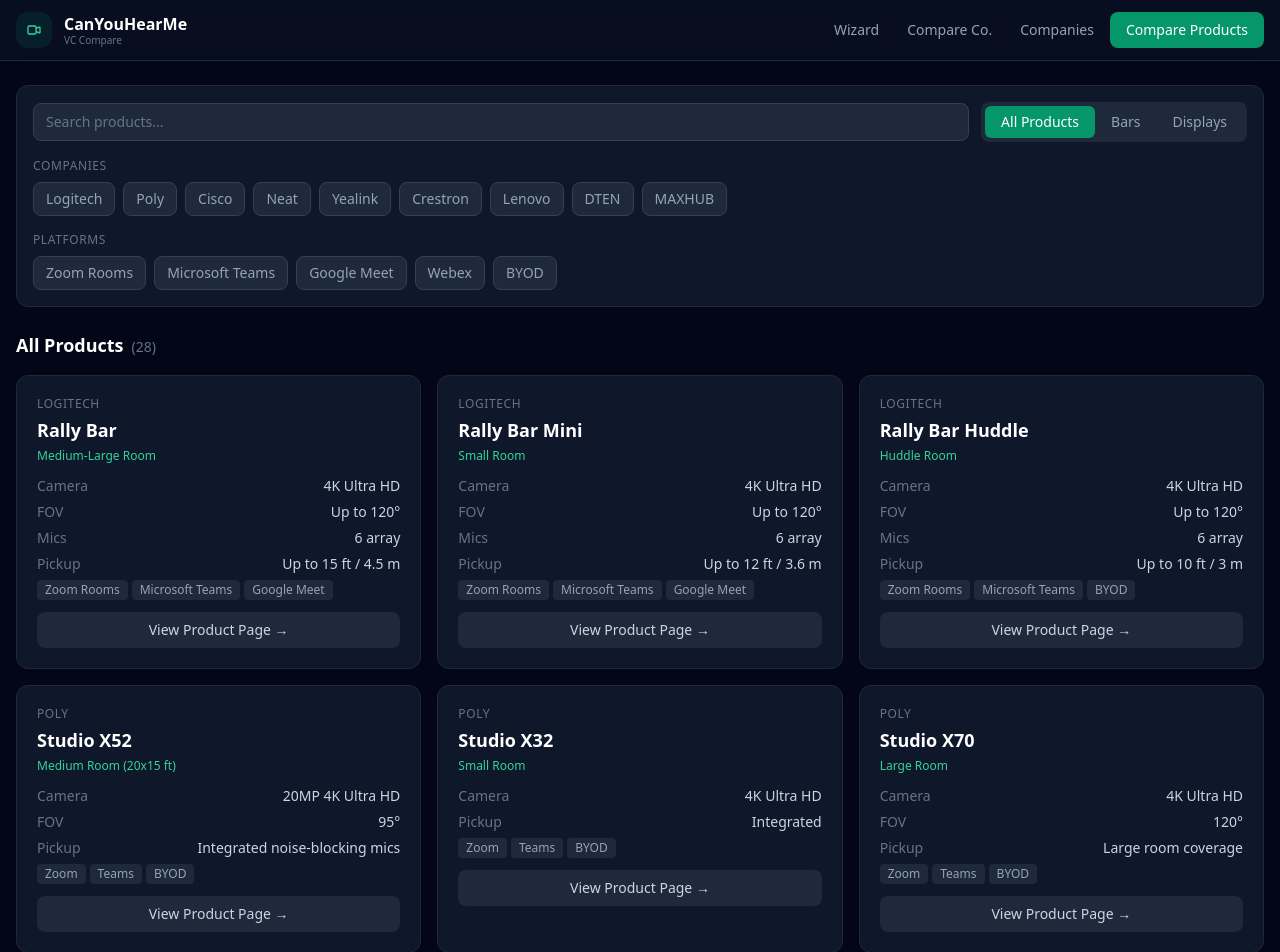
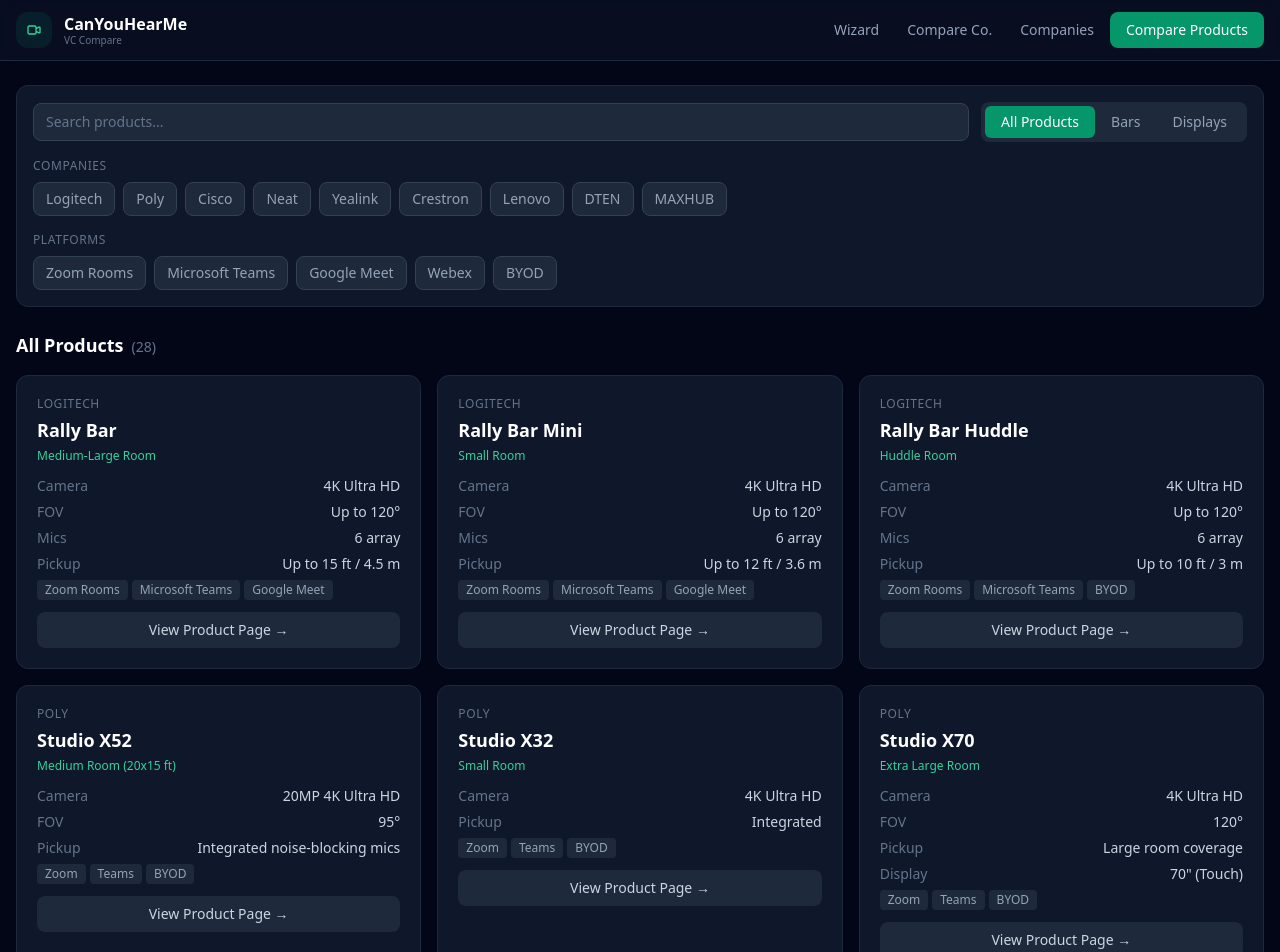
Before and after one commit to jpmoregain-eth/canyouhearme, a Next.js app: page / in a window 1280 px wide. Shown: the top 952 px of the page. Built offline with nearby package versions, Linux system fonts and the light colour scheme.

Commit message:
Audit fixes: Poly X70 reclassified as display, fix Logitech URLs

```diff
--- a/data/products.ts
+++ b/data/products.ts
@@ -40,7 +40,7 @@
     weight: 'Approx 5 kg',
     platformSupport: ['Zoom Rooms', 'Microsoft Teams', 'Google Meet', 'BYOD'],
     aiFeatures: ['AI Viewfinder', 'RightSight auto-framing', 'RightSound noise suppression'],
-    productUrl: 'https://www.logitech.com/en-us/products/video-conferencing/room-solutions/rallybarmini.html',
+    productUrl: 'https://www.logitech.com/en-us/products/video-conferencing/room-solutions/rally-bar-mini.html',
   },
   {
     id: 'logitech-rally-bar-huddle',
@@ -60,7 +60,7 @@
     weight: 'Compact',
     platformSupport: ['Zoom Rooms', 'Microsoft Teams', 'BYOD'],
     aiFeatures: ['AI Viewfinder', 'RightSight auto-framing'],
-    productUrl: 'https://www.logitech.com/en-us/products/video-conferencing/room-solutions/rallybarhuddle.html',
+    productUrl: 'https://www.logitech.com/en-us/products/video-conferencing/room-solutions/rally-bar-huddle.html',
   },
   {
     id: 'poly-studio-x52',
@@ -107,8 +107,8 @@
     id: 'poly-studio-x70',
     name: 'Studio X70',
     company: 'Poly',
-    category: 'bar',
-    subCategory: 'Large Room',
+    category: 'display',
+    subCategory: 'Extra Large Room',
     cameraResolution: '4K Ultra HD',
     fieldOfView: '120°',
     opticalZoom: '5x',
@@ -116,6 +116,9 @@
     micCount: undefined,
     micPickupRange: 'Large room coverage',
     speakerOutput: 'Powerful built-in speakers',
+    displaySize: '70"',
+    displayResolution: '4K',
+    touchScreen: true,
     maxResolution: '4K',
     noiseCancellation: true,
     dimensions: undefined,
```
